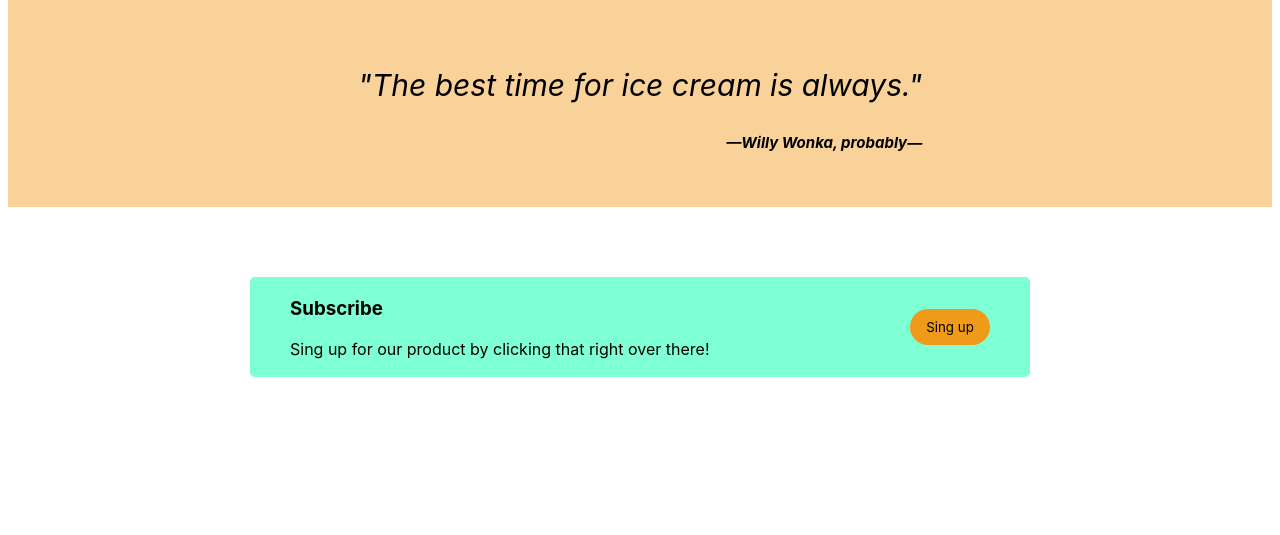
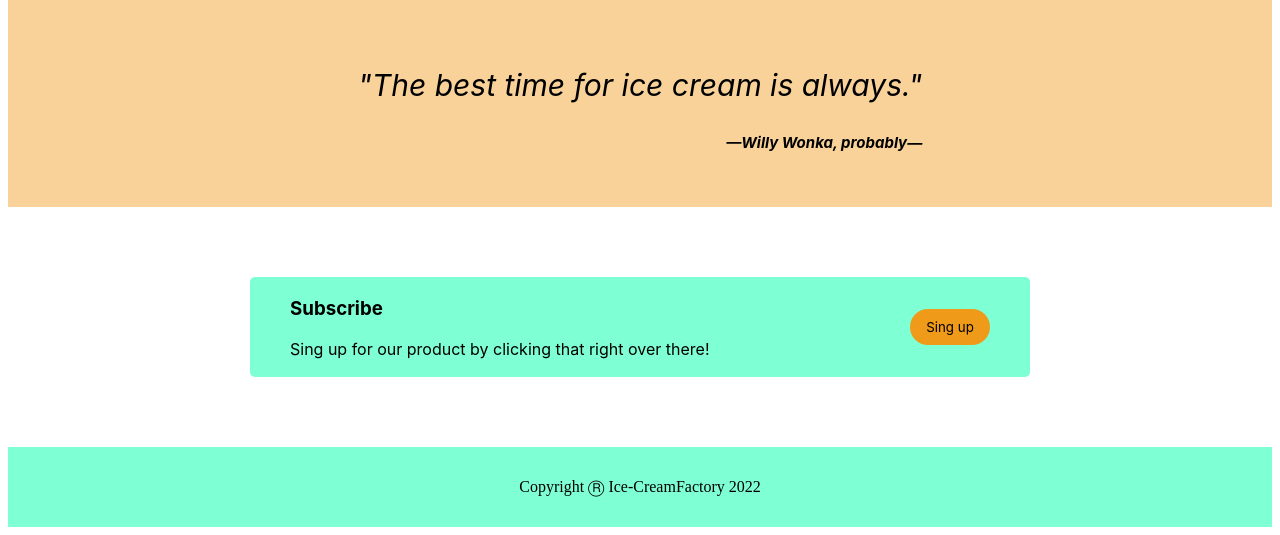
Before and after one commit to Haina-23/First-landingpage, a plain HTML site: page index.html in a window 1280 px wide. Shown: the part 886-1421 px from the top of the page. Before the commit the page ends 1333 px from the top, so only its background shows below. Drawn offline with Linux system fonts and the light colour scheme.

Commit message:
Finish footer

```diff
--- a/index.html
+++ b/index.html
@@ -61,6 +61,9 @@
          <button>Sing up</button>
         </div>
     </div>
+    <div class="footer">
+        <p>Copyright Ⓡ Ice-CreamFactory 2022 </p>
+    </div>
 
 
 </body>
--- a/style.css
+++ b/style.css
@@ -137,3 +137,8 @@ img {
 .texto {
 font-family: -apple-system, BlinkMacSystemFont, 'Segoe UI', Roboto, Oxygen, Ubuntu, Cantarell, 'Open Sans', 'Helvetica Neue', sans-serif;
 }
+.footer {
+    text-align: center;
+    padding: 15px;
+    background-color:aquamarine;
+}
```
